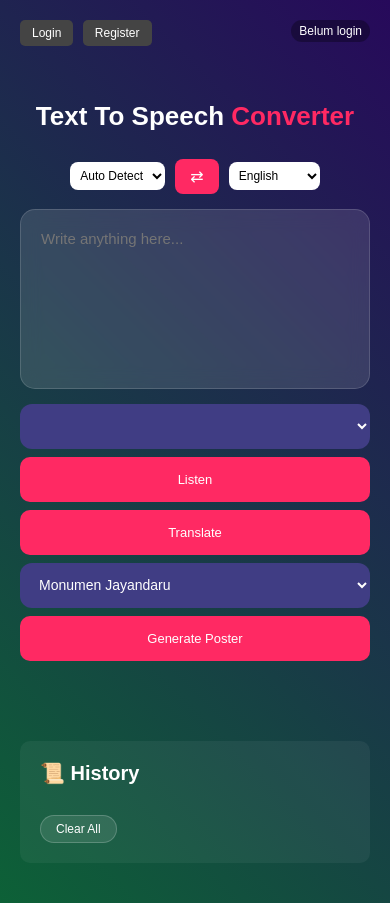
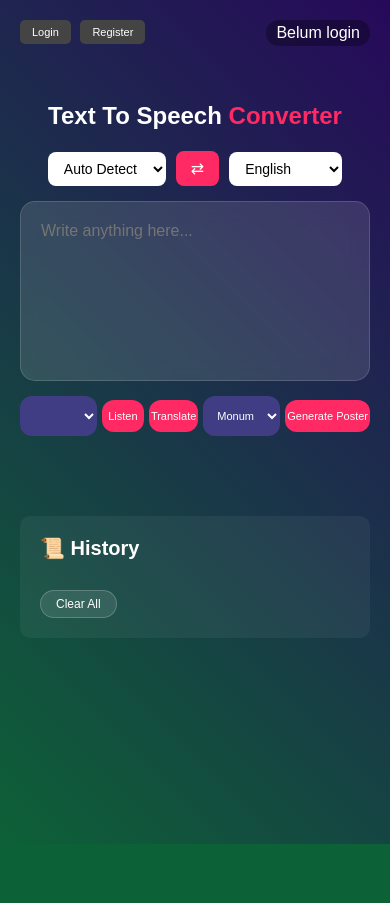
Before and after one commit to Goblinn7/text-to-speech, a website: page index.html in a window 390 px wide. After the commit the page ends 844 px from the top, so only its background shows below. Drawn offline with Linux system fonts and the light colour scheme.

Commit message:
Fix UI: make buttons inline on mobile

```diff
--- a/style.css
+++ b/style.css
@@ -30,9 +30,9 @@ body {
     display: flex;
     flex-direction: column;
     align-items: center;
-    justify-content: flex-start; /* Ubah ke start agar tidak terlalu ke bawah di HP */
+    justify-content: flex-start;
     color: #fff;
-    padding: 80px 20px 40px 20px; /* Tambah padding atas untuk space tombol */
+    padding: 80px 20px 40px 20px;
 }
 
 /* TITLE */
@@ -50,8 +50,7 @@ body {
     color: var(--primary-color);
 }
 
-/* AUTH & USER BAR (HEADER FIX) */
-/* Kita buat barisan atas agar tidak menumpuk judul */
+/* HEADER BUTTONS (FIXED TOP) */
 .auth-btn, #userInfo {
     position: absolute;
     top: 20px;
@@ -141,50 +140,64 @@ textarea {
     margin-bottom: 15px;
 }
 
-/* CONTROL AREA & BUTTONS */
+/* CONTROL AREA & BUTTONS (INLINE FIX) */
 .row {
     width: 100%;
     max-width: 700px;
     display: flex;
-    flex-direction: row; /* Default row */
+    flex-direction: row; /* Tetap sejajar */
     justify-content: center;
     align-items: center;
-    gap: 10px;
-    flex-wrap: wrap;
+    gap: 8px;
+    flex-wrap: nowrap; /* Mencegah tombol turun ke bawah */
     margin-bottom: 10px;
 }
 
 .row select {
-    flex: 2 1 200px; /* Voice selection lebih lebar */
+    flex: 2; /* Box suara lebih lebar */
     height: 48px;
-    padding: 0 15px;
+    padding: 0 10px;
     border: none;
     border-radius: 12px;
     background: #403d84;
     color: #fff;
     outline: none;
-    font-size: 14px;
+    font-size: 13px;
+    min-width: 0; /* Mencegah overflow */
 }
 
-.row button, .section button:not(.btn-delete), .hero > button {
-    flex: 1 1 120px;
+.row button {
+    flex: 1; /* Tombol Listen & Translate bagi rata */
+    background: var(--primary-color);
+    color: #fff;
+    font-size: 13px;
+    font-weight: 500;
+    padding: 12px 5px;
+    border-radius: 12px;
+    border: none;
+    cursor: pointer;
+    white-space: nowrap; /* Teks tidak kepotong baris baru */
+    transition: 0.3s ease;
+}
+
+/* POSTER SECTION */
+.poster-row {
+    width: 100%;
+    max-width: 700px;
+    display: flex;
+    gap: 8px;
+    margin-top: 5px;
+}
+
+#generatePosterBtn {
+    flex: 1;
     background: var(--primary-color);
     color: #fff;
     font-size: 14px;
-    font-weight: 500;
-    padding: 12px 15px;
-    border-radius: 12px; /* Diubah dari 35px agar lebih modern & hemat tempat */
+    padding: 12px;
+    border-radius: 12px;
     border: none;
     cursor: pointer;
-    transition: 0.3s ease;
-}
-
-/* Khusus button besar di bawah */
-#generatePosterBtn {
-    width: 100%;
-    max-width: 700px;
-    margin-top: 10px;
-    border-radius: 12px;
 }
 
 button:hover {
@@ -210,7 +223,6 @@ button:hover {
     align-items: center;
 }
 
-/* GAYA TOMBOL CLEAR ALL */
 .section button[onclick="clearHistory()"] {
     background: rgba(255,255,255,0.1);
     border: 1px solid rgba(255,255,255,0.2);
@@ -227,47 +239,45 @@ button:hover {
     border-radius: 10px;
     margin-bottom: 10px;
     display: flex;
-    flex-direction: column; /* Ubah ke column agar teks panjang tidak keluar jalur di HP */
+    flex-direction: column;
     gap: 5px;
 }
 
 /* RESPONSIVE BREAKPOINTS */
 @media (max-width: 768px) {
-    .hero { padding-top: 100px; } /* Beri ruang untuk header mobile */
-    .hero h1 { font-size: 32px; margin-bottom: 25px; }
-
-    /* Pindahkan Auth & User ke satu baris di atas */
-    .auth-btn, #userInfo {
-        position: absolute;
-        top: 15px;
-    }
-    .auth-btn { left: 10px; }
-    #userInfo { right: 10px; font-size: 12px; padding: 4px 10px; }
-
-    textarea { height: 180px; font-size: 15px; }
+    .hero { padding-top: 100px; }
+    .hero h1 { font-size: 32px; }
+    textarea { height: 180px; }
 }
 
 @media (max-width: 480px) {
-    .hero h1 { font-size: 26px; }
+    .hero h1 { font-size: 24px; margin-bottom: 20px; }
 
-    /* Header Mobile agar tidak bertumpuk */
-    .auth-btn button { padding: 6px 10px; font-size: 12px; }
-    #userInfo { padding: 4px 8px; max-width: 150px; overflow: hidden; }
+    /* Header Mobile */
+    .auth-btn button { padding: 6px 10px; font-size: 11px; }
+    #userInfo { padding: 4px 10px; max-width: 140px; }
+    #userInfo b { display: none; } /* Sembunyikan label 'User:' di HP sempit */
 
-    /* Susun tombol secara vertikal atau grid kecil */
-    .row { flex-direction: column; gap: 8px; }
-    .row select, .row button {
-        width: 100% !important;
-        flex: none;
-        height: 45px;
+    /* Pengaturan Baris Tombol agar tetap Sejajar */
+    .row {
+        flex-direction: row !important;
+        gap: 5px;
     }
 
-    /* Perkecil Button agar tidak "makan tempat" */
-    .row button, #generatePosterBtn {
-        padding: 10px;
-        font-size: 13px;
-        border-radius: 10px;
+    .row select {
+        flex: 1.5;
+        font-size: 11px;
+        height: 40px;
     }
 
-    .language-bar select { font-size: 12px; padding: 6px; }
+    .row button {
+        flex: 1;
+        font-size: 11px;
+        padding: 10px 2px;
+    }
+
+    #generatePosterBtn {
+        font-size: 12px;
+        padding: 10px;
+    }
 }
```
